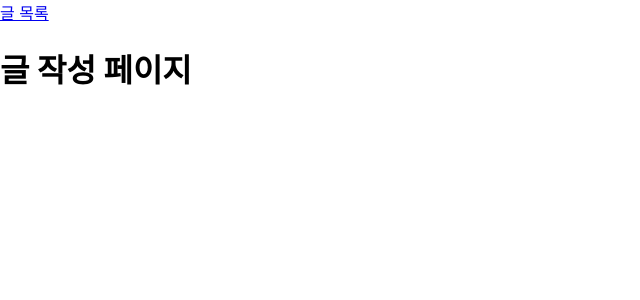
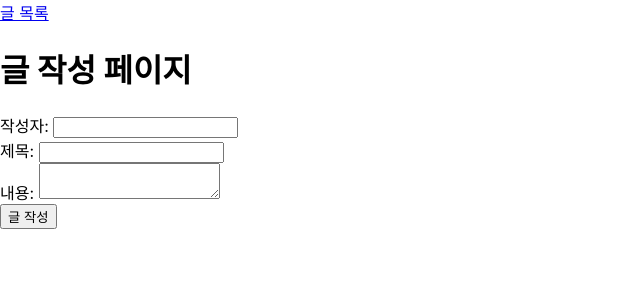
Before and after one commit to Eundeok2/React_board, a React (Create React App) app in the folder board_front/: page /article-create in a window 1280 px wide. Shown: the top 300 px of the page, without its empty margins (0-640 px from the left). Built offline with nearby package versions, Linux system fonts and the light colour scheme.

Commit message:
:sparkles: 게시글 작성 로직 구현(Dto에 맞춰서)

```diff
--- a/board_front/src/components/ArticleCreate.js
+++ b/board_front/src/components/ArticleCreate.js
@@ -1,9 +1,44 @@
-import React from "react";
+import React, { useState } from "react";
+import { useNavigate } from "react-router-dom";
 
-const ArticleCreate = () => {
+const ArticleCreate = ({ articles, setArticles }) => {
+  const [title, setTitle] = useState("");
+  const [content, setContent] = useState("");
+  const [author, setAuthor] = useState(""); // 작성자 추가
+  const navigate = useNavigate();
+
+  const handleSubmit = (e) => {
+    e.preventDefault();
+
+    const newArticle = {
+      postId: Date.now(),     // 게시글 번호 (고유 id)
+      title: title,
+      content: content,
+      author: author,
+      viewContent: 0,
+      createdAt: new Date(),
+      updatedAt: new Date()
+    };
+
+    setArticles([...articles, newArticle]); // 기존 데이터에 추가
+    navigate(`/article-detail/${newArticle.postId}`)   // 작성된 글의 상세 페이지로 이동
+  }
+
   return(
     <div>
       <h1>글 작성 페이지</h1>
+      <form onSubmit={handleSubmit}>
+        <label>작성자: </label>
+        <input type="text" value={author} onChange={(e) => setAuthor(e.target.value)} />
+        <br />
+        <label>제목: </label>
+        <input type="text" value={title} onChange={(e) => setTitle(e.target.value)}/>
+        <br />
+        <label>내용: </label>
+        <textarea value={content} onChange={(e) => setContent(e.target.value)} />
+        <br />
+        <button type="submit">글 작성</button>
+      </form>
     </div>
   );
 };
```
